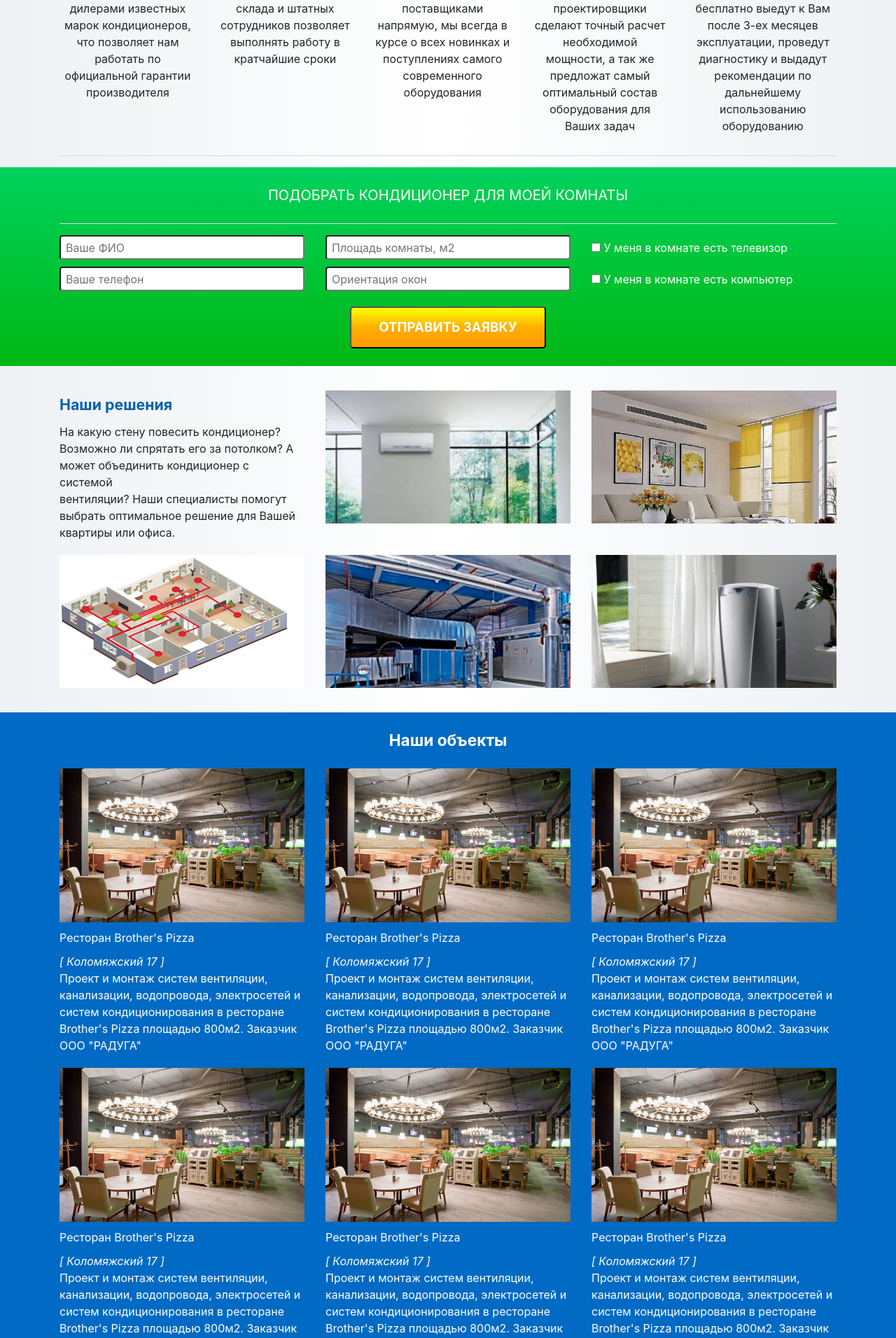
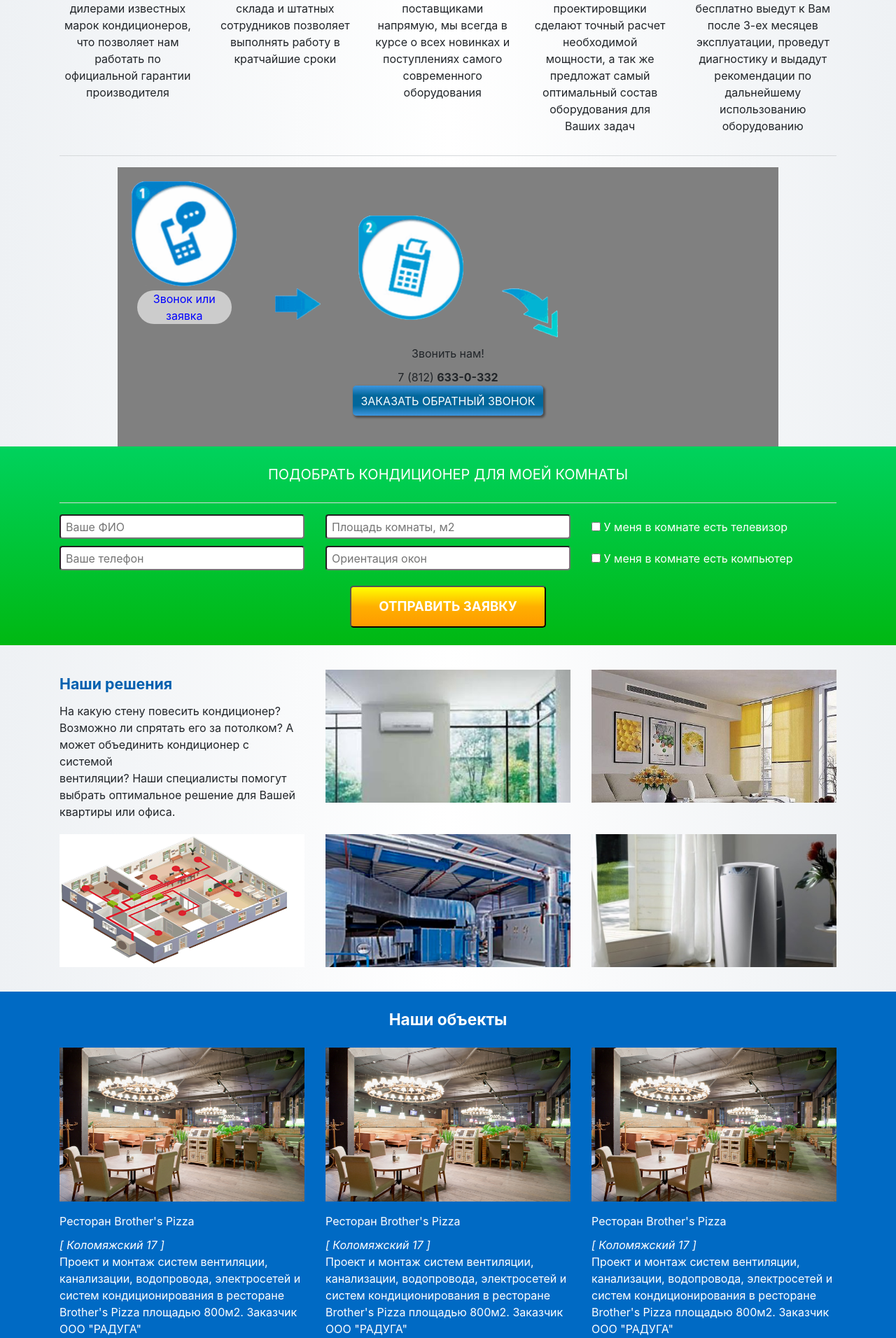
Before and after one commit to artem1y3/artem1y3.github.io, a PHP site: page / in a window 1280 px wide. Shown: the part 901-2813 px from the top of the page at 70% size. Run offline with PHP 8.4, Linux system fonts and the light colour scheme; some libraries are stand-ins or nearby versions.

Commit message:
Next commit

```diff
--- a/index.html
+++ b/index.html
@@ -173,7 +173,43 @@
 	</section>
 
 	<section class="scheme">
-
+		<div class="container">
+			<div class="inner-scheme">
+				<div class="one-row">
+					<div class="scheme-element">
+						<img src="images/sch1.png" alt="">
+						<div class="element-inner">
+							Звонок или заявка
+						</div>
+					</div>
+					<div class="scheme-pointer">
+						<img src="images/sch6.png" alt="">
+					</div>
+					<div class="scheme-element">
+						<img src="images/sch2.png" alt="">
+					</div>
+					<div class="scheme-pointer2">
+						<img src="images/sch7.png" alt="">
+					</div>
+<!-- 					<div class="scheme-element">
+						<img src="images/sch3.png" alt="">
+					</div> -->
+				</div>
+				<div class="two-row">
+					<div class="inner-two-row">
+						<p>Звонить нам!</p>
+						<div>7 (812) <b>633-0-332</b></div>
+						<div class="order flex-center">ЗАКАЗАТЬ ОБРАТНЫЙ ЗВОНОК</div>
+					</div>
+				</div>
+				<div class="three-row">
+					<div></div>
+					<div></div>
+					<div></div>
+					<div></div>
+				</div>
+			</div>
+		</div>
 	</section>
 
 	<section class="pick">
--- a/style.css
+++ b/style.css
@@ -114,6 +114,73 @@ p{
 
 .list .row{
 	margin-bottom: 30px;
+}
+
+.inner-scheme{
+	margin: auto;
+	width: 85%;
+	background: grey;
+	padding: 20px 20px 20px 20px;
+}
+
+.inner-two-row{
+	width: 50%;
+	margin: auto;
+	text-align: center;
+	padding-top: 20px;
+}
+
+.scheme .scheme-element{
+	width: 150px;
+	/*height: 150px;*/
+	margin-right: 50px;
+}
+
+
+
+.scheme .scheme-pointer{
+	width: 65px;
+	height: 45px;
+	margin-right: 50px;
+}
+.scheme .scheme-pointer2{
+	width: 80px;
+	height: 70px;
+	position: relative;
+	top: 25px;
+}
+
+.element-inner{
+	width: 90%;
+	background: rgba(255,255,255,0.6);
+	color: blue;
+	text-align: center;
+	border-radius: 25px;
+	margin: auto;
+}
+
+img{
+	vertical-align: baseline;
+}
+
+.scheme .one-row .scheme-element:nth-last-child(1){
+	position: relative;
+	top: 180px;
+	left: 40px;
+}
+.scheme img{
+	width: 100%;
+	height: 100%;
+}
+
+.scheme .one-row>div, .scheme .three-row>div{
+	display: inline-block;
+}
+
+.inner-two-row .order{
+	width: 60%;
+	margin: auto;
+	font-size: 12pt;
 }
 
 .button-sub{
```
Also changed, not shown: images/sch1.png (added), images/sch2.png (added), images/sch3.png (added), images/sch4.png (added), images/sch5.png (added), images/sch6.png (added), images/sch7.png (added), images/sch8.png (added), images/sch9.png (added).
